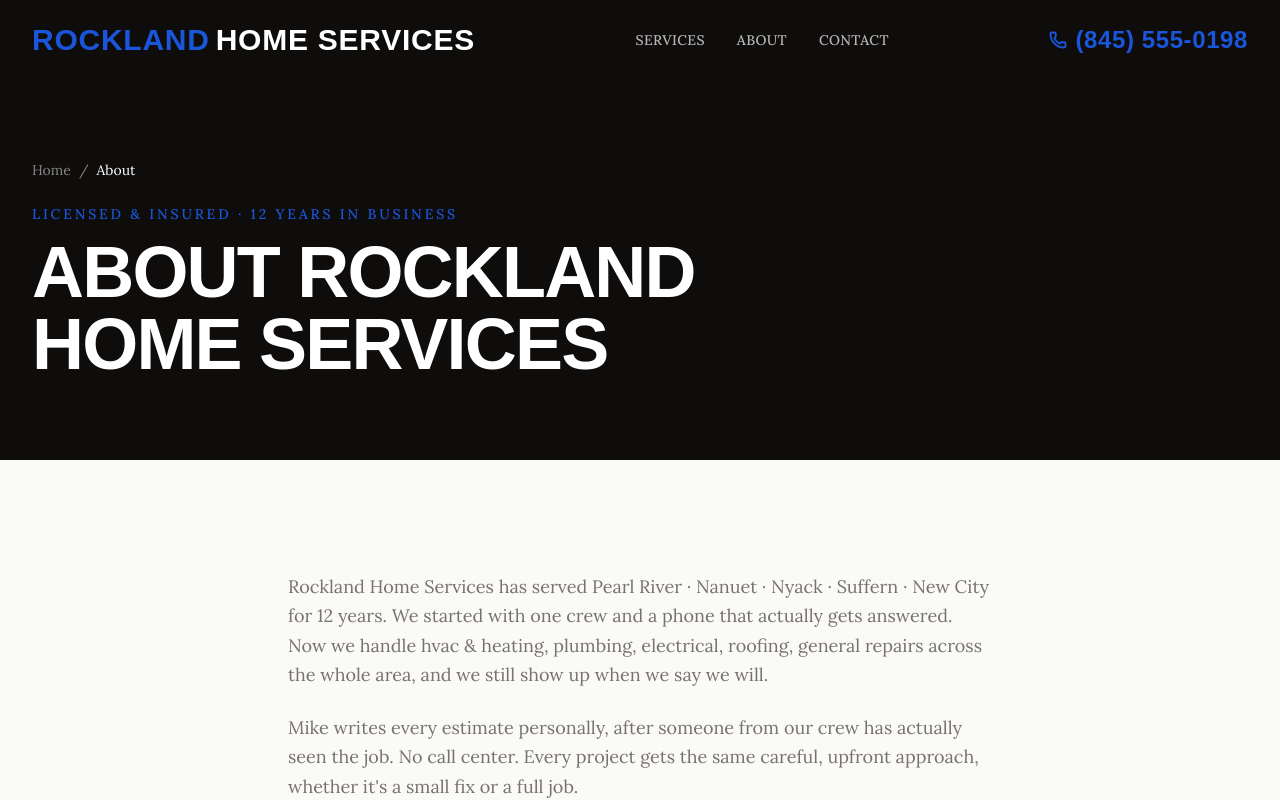
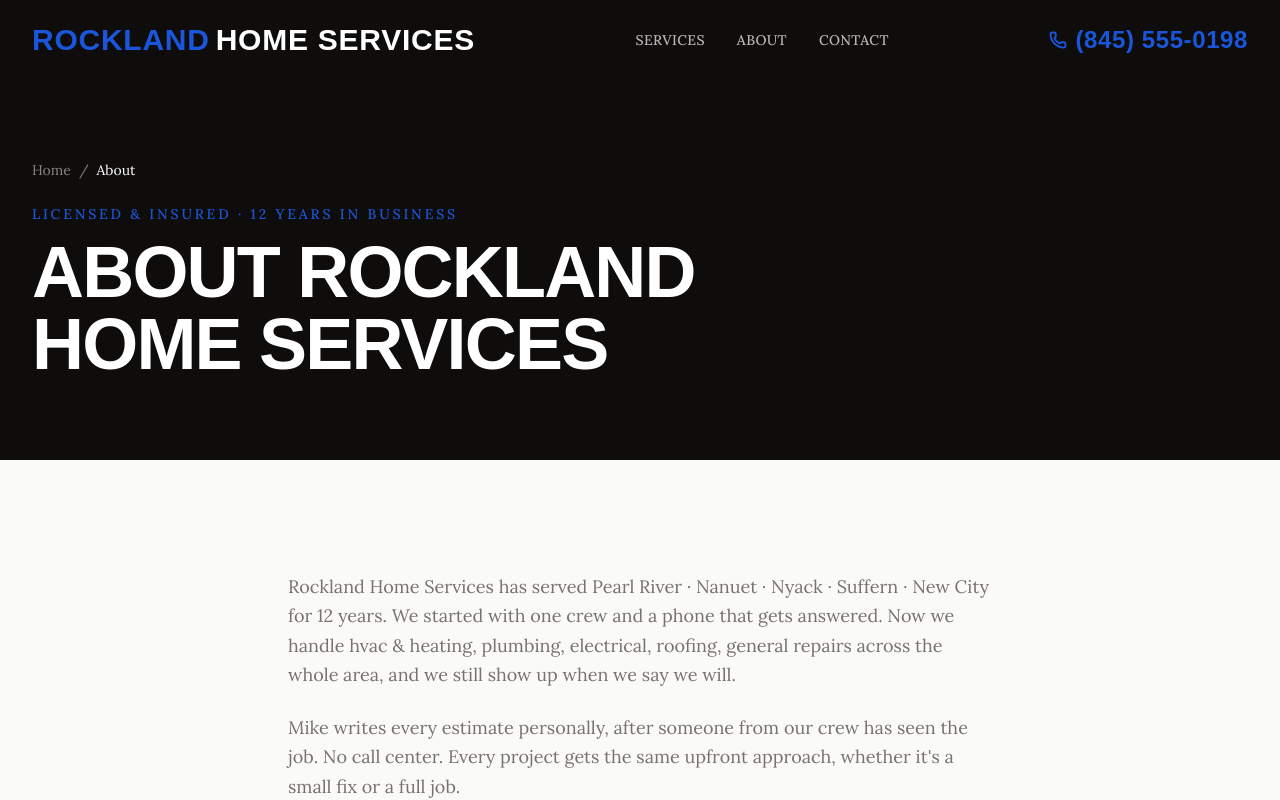
Before and after one commit to RestiveTuba/contractor-template, a Next.js app: page /about in a window 1280 px wide. Shown: the top 800 px of the page. Built offline with nearby package versions, Linux system fonts and the light colour scheme; a web font is replaced by a local one.

Commit message:
Trim adverbs and rule-of-three phrasing in About/Services copy
Cuts "actually" x2 in the about-page story and the forced three-item
list in the service card description, per humanizer pass.

```diff
--- a/app/about/page.tsx
+++ b/app/about/page.tsx
@@ -66,13 +66,13 @@ export default function AboutPage() {
             <p className="font-body text-warm-gray text-lg leading-relaxed">
               {config.businessName} has served {serviceArea()} for{" "}
               {yearsLabel().toLowerCase()}. We started with one crew and a phone that
-              actually gets answered. Now we handle {siteConfig.services.join(", ").toLowerCase()}{" "}
+              gets answered. Now we handle {siteConfig.services.join(", ").toLowerCase()}{" "}
               across the whole area, and we still show up when we say we will.
             </p>
             <p className="mt-6 font-body text-warm-gray text-lg leading-relaxed">
               {config.ownerFirstName || "Our team"} writes every estimate personally, after
-              someone from our crew has actually seen the job. No call center. Every project
-              gets the same careful, upfront approach, whether it's a small fix or a full job.
+              someone from our crew has seen the job. No call center. Every project
+              gets the same upfront approach, whether it's a small fix or a full job.
             </p>
           </div>
         </section>
--- a/components/Services.tsx
+++ b/components/Services.tsx
@@ -34,7 +34,7 @@ export function Services() {
             <FadeIn key={i} delay={i * 0.07}>
               <ServiceCard
                 title={svc}
-                description={`Professional ${svc.toLowerCase()} from a licensed, insured local team. Clear communication, clean work, and dependable follow-through from first call to final walkthrough.`}
+                description={`Professional ${svc.toLowerCase()} from a licensed, insured local team, with clear communication from first call to final walkthrough.`}
                 images={serviceImages[svc] ?? []}
                 slug={slugify(svc)}
               />
```
